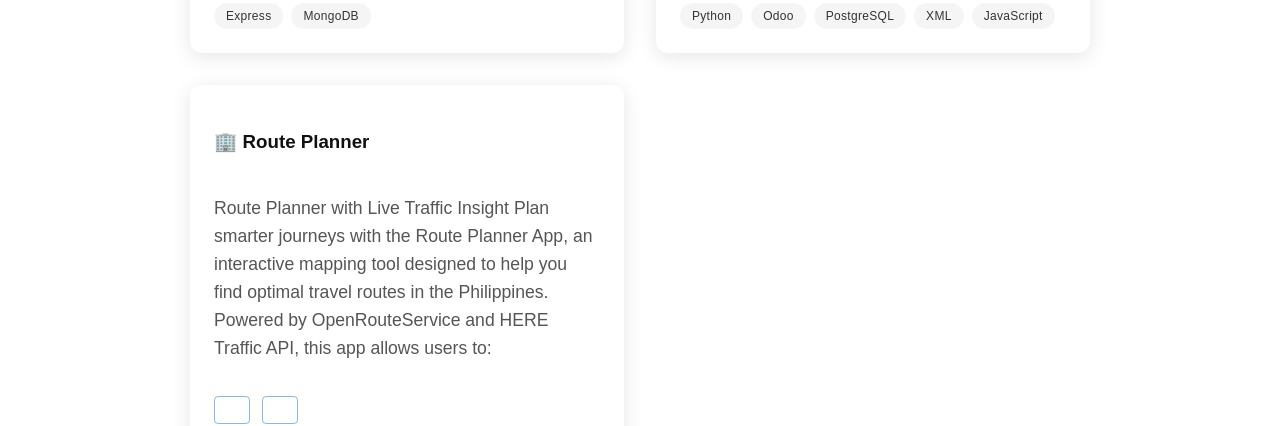
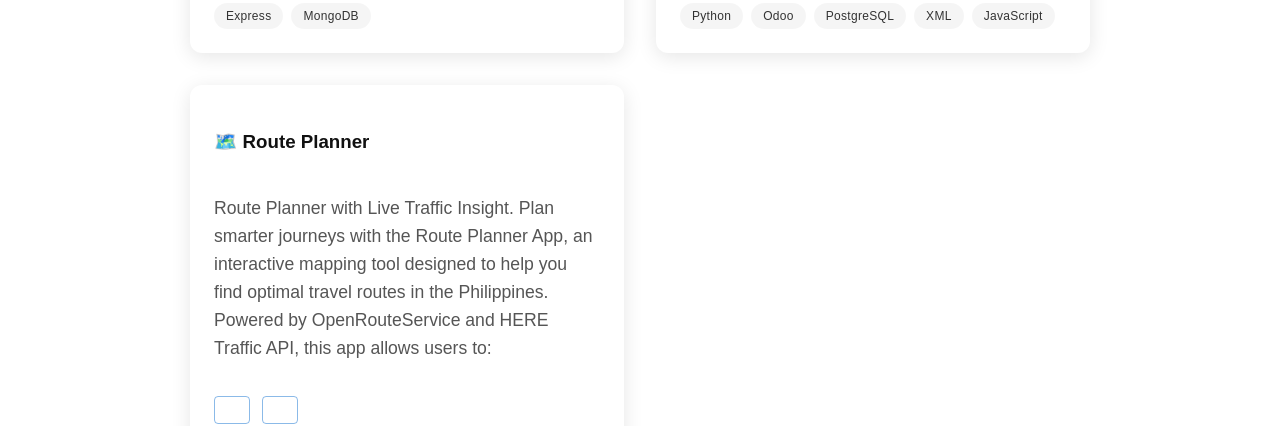
Before and after one commit to hnddrx/webportfolio, a Next.js app: page / in a window 1280 px wide. Shown: the part 2960-3386 px from the top of the page. Built offline with nearby package versions, Linux system fonts and the light colour scheme; some icons are missing.

Commit message:
fix: icon for project route

```diff
--- a/data/projects.js
+++ b/data/projects.js
@@ -48,13 +48,14 @@ const projects = [
     repo: 'https://github.com/yourusername/hrms-app'
   },
   {
-    icon: '🏢',
-    title: 'Route Planner',
-    description: ' Route Planner with Live Traffic Insight Plan smarter journeys with the Route Planner App, an interactive mapping tool designed to help you find optimal travel routes in the Philippines. Powered by OpenRouteService and HERE Traffic API, this app allows users to:',
-    url: 'https://eta-tracker-iota.vercel.app/',
-    tools: ['Python', 'Odoo', 'PostgreSQL', 'XML', 'JavaScript'],
-    repo: 'https://github.com/hnddrx/router_planner'
-  },
+    "icon": "🗺️",
+    "title": "Route Planner",
+    "description": "Route Planner with Live Traffic Insight. Plan smarter journeys with the Route Planner App, an interactive mapping tool designed to help you find optimal travel routes in the Philippines. Powered by OpenRouteService and HERE Traffic API, this app allows users to:",
+    "url": "https://eta-tracker-iota.vercel.app/",
+    "tools": ["Python", "Odoo", "PostgreSQL", "XML", "JavaScript"],
+    "repo": "https://github.com/hnddrx/router_planner"
+  }
+
 ];
 
 export default projects;
```
